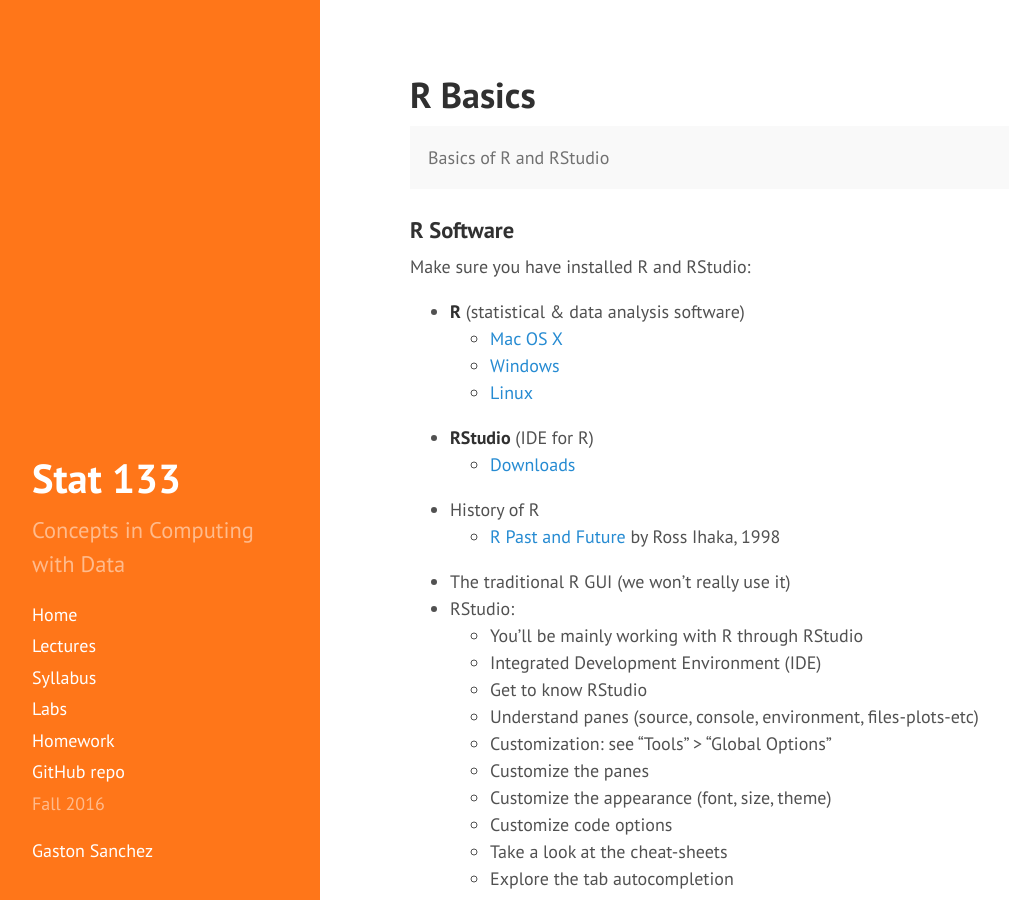
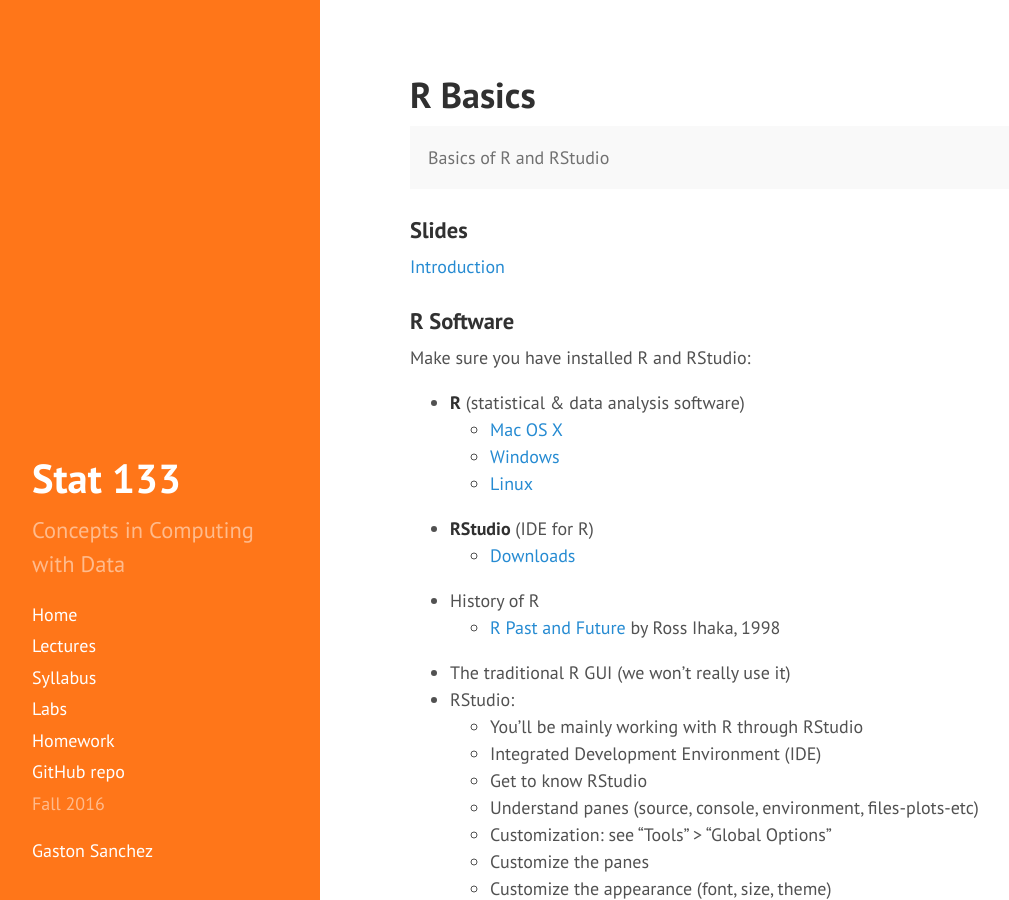
Before and after one commit to gastonstat/relic-stat133, a Jekyll site: the page built from lectures/01-R-basics.md, in a window 1280 px wide and 900 px high. Shown: the whole window, without its empty margins (4-1013 px from the left). Built offline with Jekyll 4.4.1, drawn with Linux system fonts in a browser that asks for light colours; nearby versions of some CDN libraries.

Commit message:
lectures: added google slides to lec 1

```diff
--- a/lectures/01-R-basics.md
+++ b/lectures/01-R-basics.md
@@ -6,6 +6,10 @@
 <p class="message">
   Basics of R and RStudio
 </p>
+
+### Slides
+
+<a href="https://docs.google.com/presentation/d/1n4Wo6lhYIeUi6XPhE7BVhX6cgfcTHkr1_uap0GWmD5Q/pub?start=false&loop=false&delayms=3000" target="_blank">Introduction</a>
 
 
 ### R Software
```
